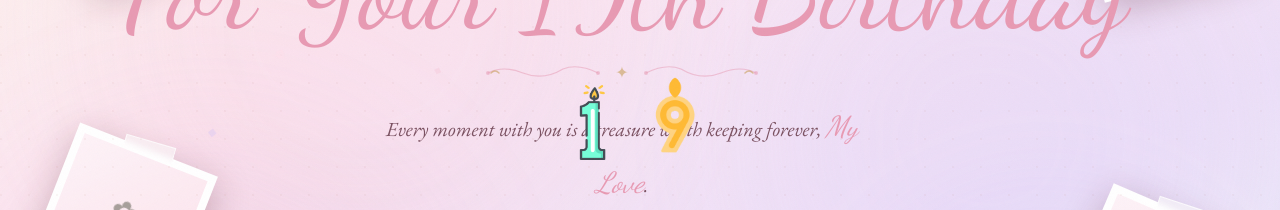
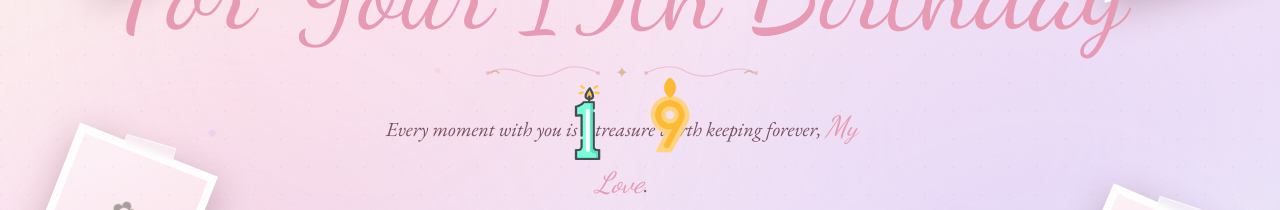
Before and after one commit to Pleasebemyvalentinemubashra/Birthday, a React (Vite) app in the folder frontend/: page / in a window 1280 px wide. Shown: the part 282-492 px from the top of the page. Built offline with nearby package versions, Linux system fonts and the light colour scheme; no server answers; a web font is replaced by a local one.

Commit message:
Make candles much closer with -15px margin

```diff
--- a/frontend/src/app/sections/CakeCandleSection.tsx
+++ b/frontend/src/app/sections/CakeCandleSection.tsx
@@ -54,7 +54,7 @@ function Candle9({ lit, scale=1 }: { lit?:boolean; scale?:number }) {
 
 function Candle19({ lit, scale=1 }: { lit?:boolean; scale?:number }) {
   return (
-    <div style={{ display:'flex', alignItems:'flex-end', gap:0, position:'relative', marginLeft: -5*scale }}>
+    <div style={{ display:'flex', alignItems:'flex-end', gap:0, position:'relative', marginLeft: -15*scale }}>
       <Candle1 lit={lit} scale={scale}/>
       <Candle9 lit={lit} scale={scale}/>
     </div>
```
